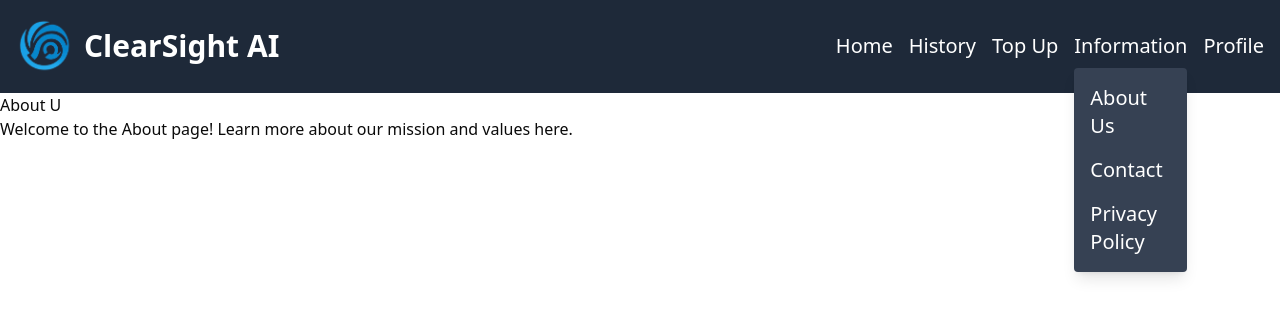
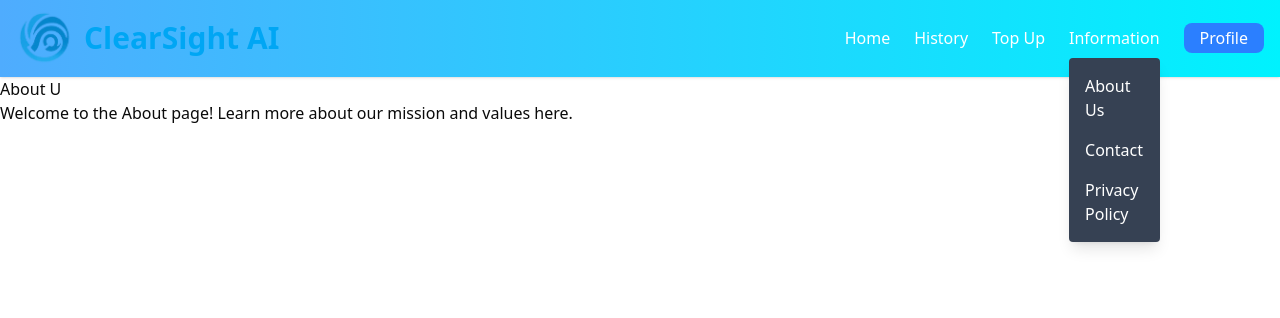
Before and after one commit to hamizghani/clearsight-frontend, a Next.js app: page /about in a window 1280 px wide. Both pictures are taken after a click on the button "Information". Shown: the top 318 px of the page. Built offline with nearby package versions, Linux system fonts and the light colour scheme.

Commit message:
Editd youtube area

```diff
--- a/src/app/page.tsx
+++ b/src/app/page.tsx
@@ -78,13 +78,15 @@ export default function LandingPage() {
           <div className="max-w-4xl mx-auto rounded-lg overflow-hidden">
             {/* YOUTUBE VIDEO: Replace with your actual YouTube embed */}
             <div className="relative pt-[56.25%]">
-              <iframe
+                <iframe
                 className="absolute top-0 left-0 w-full h-full"
-                src="https://youtu.be/_C02Amnr2D4?si=oWhiuwJyWpbclk5S"
-                title="ClearSight AI Introduction"
-                allow="accelerometer; autoplay; clipboard-write; encrypted-media; gyroscope; picture-in-picture"
+                src="https://www.youtube.com/embed/_C02Amnr2D4?si=iP22c8bjY-ZK7MH-"
+                title="YouTube video player"
+                frameBorder="0"
+                allow="accelerometer; autoplay; clipboard-write; encrypted-media; gyroscope; picture-in-picture; web-share"
+                referrerPolicy="strict-origin-when-cross-origin"
                 allowFullScreen
-              ></iframe>
+                ></iframe>
             </div>
           </div>
         </section>
--- a/src/components/Navbar.tsx
+++ b/src/components/Navbar.tsx
@@ -8,47 +8,54 @@ export default function Navbar() {
   const [isDropdownOpen, setIsDropdownOpen] = useState(false);
 
   return (
-    <nav className="bg-gray-800 text-white p-4">
-      <div className="container mx-auto flex justify-between items-center">
-        <Link href="/dashboard">
-            <Logo1 />
-        </Link>
-        <ul className="flex gap-4">
+    <header className="sticky top-0 z-10 font-poppins">
+      <nav
+        className="py-2 shadow-sm"
+        style={{
+          backgroundImage: 'linear-gradient(to right, #4facfe, #00f2fe)', // Gradient background
+        }}
+      >
+        <div className="container mx-auto px-4 flex justify-between items-center">
+          <div className="flex items-center">
+            <Logo1 color="text-sky-500" />
+          </div>
+
+          <ul className="flex items-center space-x-6">
             <li>
-            <Link href="/dashboard">
-              <p className="hover:underline text-xl">Home</p>
+              <Link href="/dashboard" className="text-white hover:text-blue-200">
+                Home
               </Link>
             </li>
             <li>
-            <Link href="/history">
-              <p className="hover:underline text-xl">History</p>
+              <Link href="/history" className="text-white hover:text-blue-200">
+                History
               </Link>
             </li>
             <li>
-            <Link href="/payment">
-              <p className="hover:underline text-xl">Top Up</p>
+              <Link href="/payment" className="text-white hover:text-blue-200">
+                Top Up
               </Link>
             </li>
             <li className="relative">
               <button
                 onClick={() => setIsDropdownOpen(!isDropdownOpen)}
-              className="hover:underline text-xl"
+                className="text-white hover:text-blue-200"
               >
                 Information
               </button>
               {isDropdownOpen && (
                 <ul className="absolute bg-gray-700 text-white mt-2 p-2 rounded shadow-lg">
-                <li className="hover:bg-gray-600 p-2 rounded text-xl">
+                  <li className="hover:bg-gray-600 p-2 rounded">
                     <Link href="/info/about">
                       <p>About Us</p>
                     </Link>
                   </li>
-                <li className="hover:bg-gray-600 p-2 rounded text-xl">
+                  <li className="hover:bg-gray-600 p-2 rounded">
                     <Link href="/info/contact">
                       <p>Contact</p>
                     </Link>
                   </li>
-                <li className="hover:bg-gray-600 p-2 rounded text-xl">
+                  <li className="hover:bg-gray-600 p-2 rounded">
                     <Link href="/info/policy">
                       <p>Privacy Policy</p>
                     </Link>
@@ -57,12 +64,16 @@ export default function Navbar() {
               )}
             </li>
             <li>
-            <Link href="/profile">
-              <p className="text-xl hover:underline">Profile</p>
+              <Link
+                href="/profile"
+                className="bg-blue-500 text-white hover:bg-blue-600 px-4 py-1 rounded-md"
+              >
+                Profile
               </Link>
             </li>
           </ul>
         </div>
       </nav>
+    </header>
   );
 }
```
Lines whose indentation alone changed are shown as unchanged.
